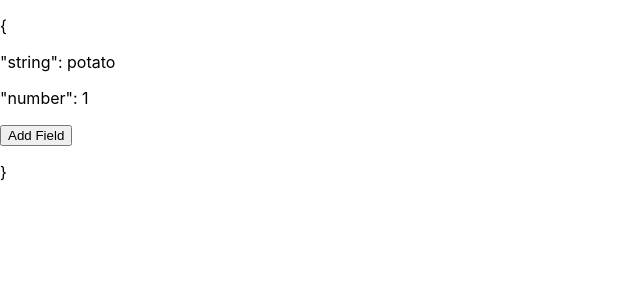
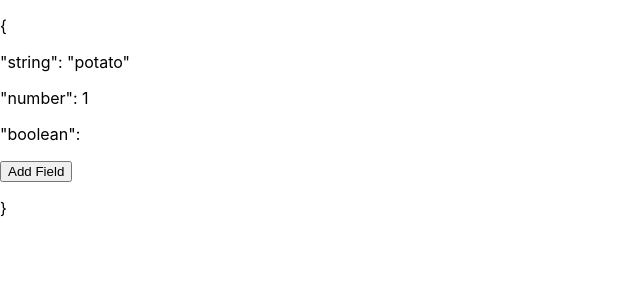
Before and after one commit to ramblinjacket/json-builder, a React (Create React App) app: page / in a window 1280 px wide. Shown: the top 300 px of the page, without its empty margins (0-640 px from the left). Built offline with nearby package versions, Linux system fonts and the light colour scheme.

Commit message:
numbe and string fields working in parent object

```diff
--- a/src/App.js
+++ b/src/App.js
@@ -25,6 +25,7 @@ class App extends Component {
       currentObject: {
         "string": "potato",
         "number": 1,
+        "boolean": true,
         }
     })
   }
--- a/src/dataTypes/objex/Field.js
+++ b/src/dataTypes/objex/Field.js
@@ -1,11 +1,40 @@
 import React, { Component } from 'react';
+import { StringField } from './StringField';
+import { NumberField } from './NumberField';
+
+
 
 export class Field extends Component {
+  constructor(props) {
+    super(props);
+    this.buildField=this.buildField.bind(this)
+  }
+
+  buildField(fieldName, fieldData, fieldType) {
+    console.log(fieldType)
+
+    switch(fieldType) {
+      case "[object String]":
+        return(
+          <StringField fieldName={fieldName} fieldData={fieldData}></StringField>
+        )
+      case "[object Number]":
+        return(
+          <NumberField fieldName={fieldName} fieldData={fieldData}></NumberField>
+        )
+      default:
+      return(
+        <p>"<span>{fieldName}</span>": <span>{fieldData}</span></p>
+      )
+    }
+
+  }
 
   render() {
     return (
       <div>
-        <p>"<span>{this.props.fieldName}</span>": <span>{this.props.fieldData}</span></p>
+        {this.buildField(this.props.fieldName,this.props.fieldData,this.props.fieldType)}
+
       </div>
     );
   }
--- /dev/null
+++ b/src/dataTypes/objex/NumberField.js
@@ -0,0 +1,12 @@
+import React, { Component } from 'react';
+
+export class NumberField extends Component {
+
+  render() {
+    return (
+      <div>
+        <p>"<span>{this.props.fieldName}</span>": <span>{this.props.fieldData}</span></p>
+      </div>
+    );
+  }
+}
--- /dev/null
+++ b/src/dataTypes/objex/StringField.js
@@ -0,0 +1,12 @@
+import React, { Component } from 'react';
+
+export class StringField extends Component {
+
+  render() {
+    return (
+      <div>
+        <p>"<span>{this.props.fieldName}</span>": "<span>{this.props.fieldData}</span>"</p>
+      </div>
+    );
+  }
+}
```
